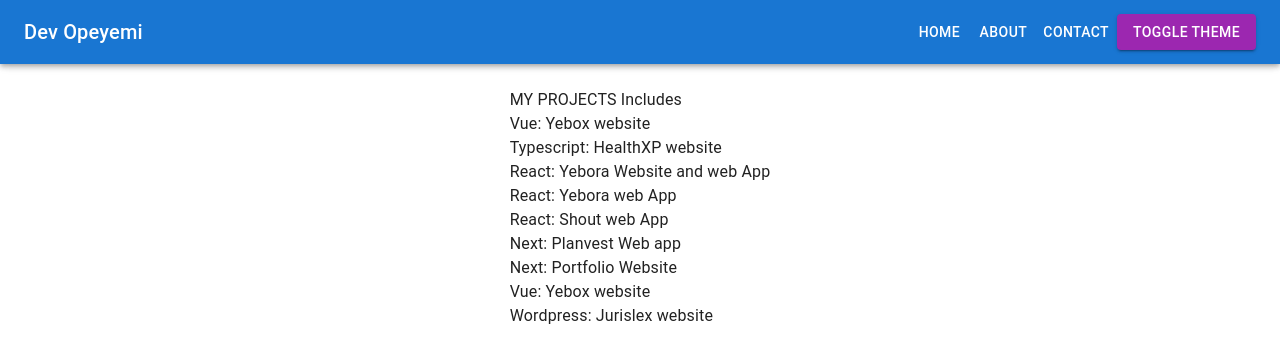
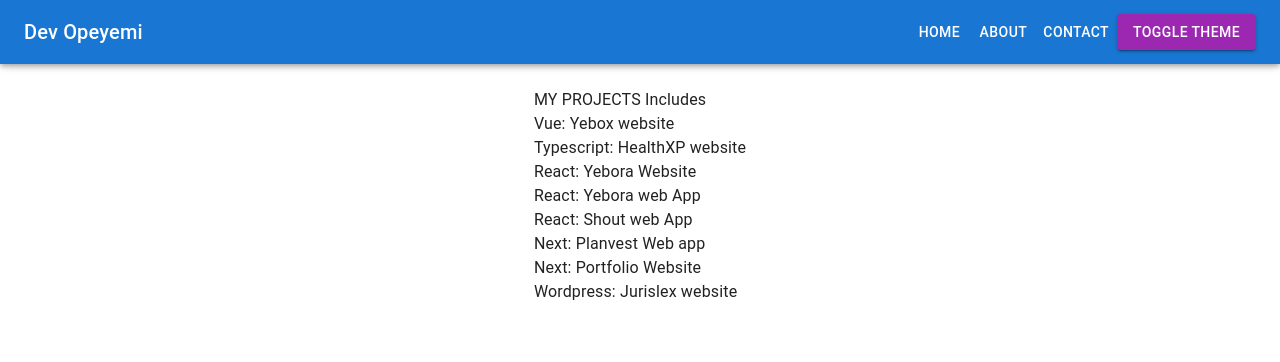
Before and after one commit to mariamopeyemi/my-portfolio-live, a Next.js app: page /projects in a window 1280 px wide. Shown: the top 362 px of the page. Built offline with nearby package versions, Linux system fonts and the light colour scheme.

Commit message:
portfolio

```diff
--- a/pages/projects/index.js
+++ b/pages/projects/index.js
@@ -24,12 +24,11 @@
        MY PROJECTS Includes
        <Typography> Vue: Yebox website</Typography>
        <Typography> Typescript: HealthXP website</Typography>
-       <Typography> React: Yebora Website and web App</Typography>
+       <Typography> React: Yebora Website</Typography>
        <Typography> React: Yebora web App</Typography>
        <Typography> React: Shout web App</Typography>
        <Typography> Next: Planvest Web app</Typography>
        <Typography> Next: Portfolio Website</Typography>
-       <Typography> Vue: Yebox website</Typography>
        <Typography> Wordpress: Jurislex website</Typography>
       </Typography>
     </Box>
```
